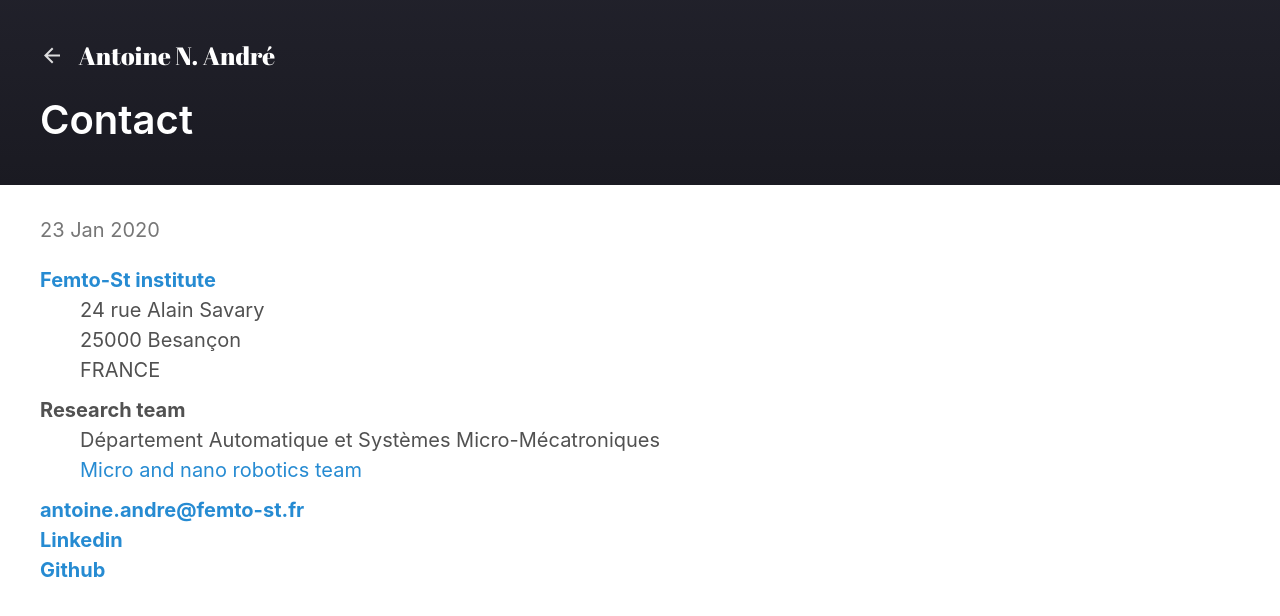
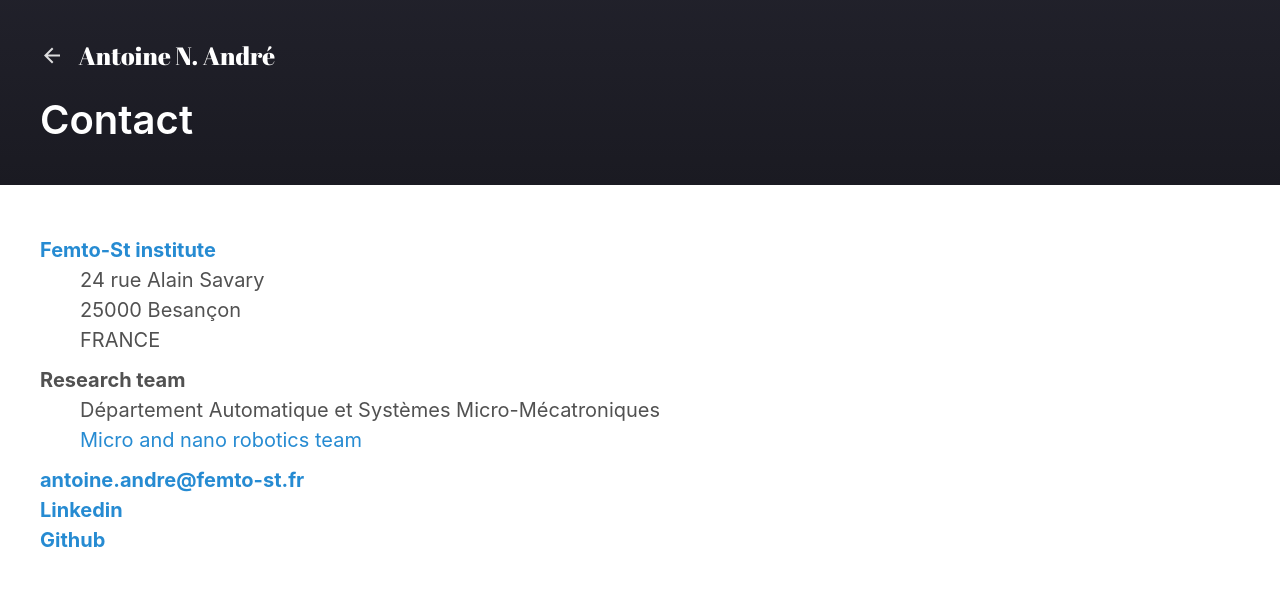
Before and after one commit to AntoineAndre/antoineandre.github.io, a Jekyll site: the page built from _posts/2020-01-23-contact.md, in a window 1280 px wide. Shown: the top 616 px of the page. Built offline with Jekyll 4.4.1, drawn with Linux system fonts in a browser that asks for light colours; nearby versions of some CDN libraries; Markdown is read by kramdown in place of the engine named in the settings.

Commit message:
On vire la date des posts

```diff
--- a/_includes/post-meta.html
+++ b/_includes/post-meta.html
@@ -1,5 +1,5 @@
 <div class="post-meta">
-  <span class="post-date">{{ include.post.date | date_to_string }}</span>
+  <!-- <span class="post-date">{{ include.post.date | date_to_string }}</span> -->
   <span class="post-categories">
     {% for category in include.post.categories %}
       &bull;
```
